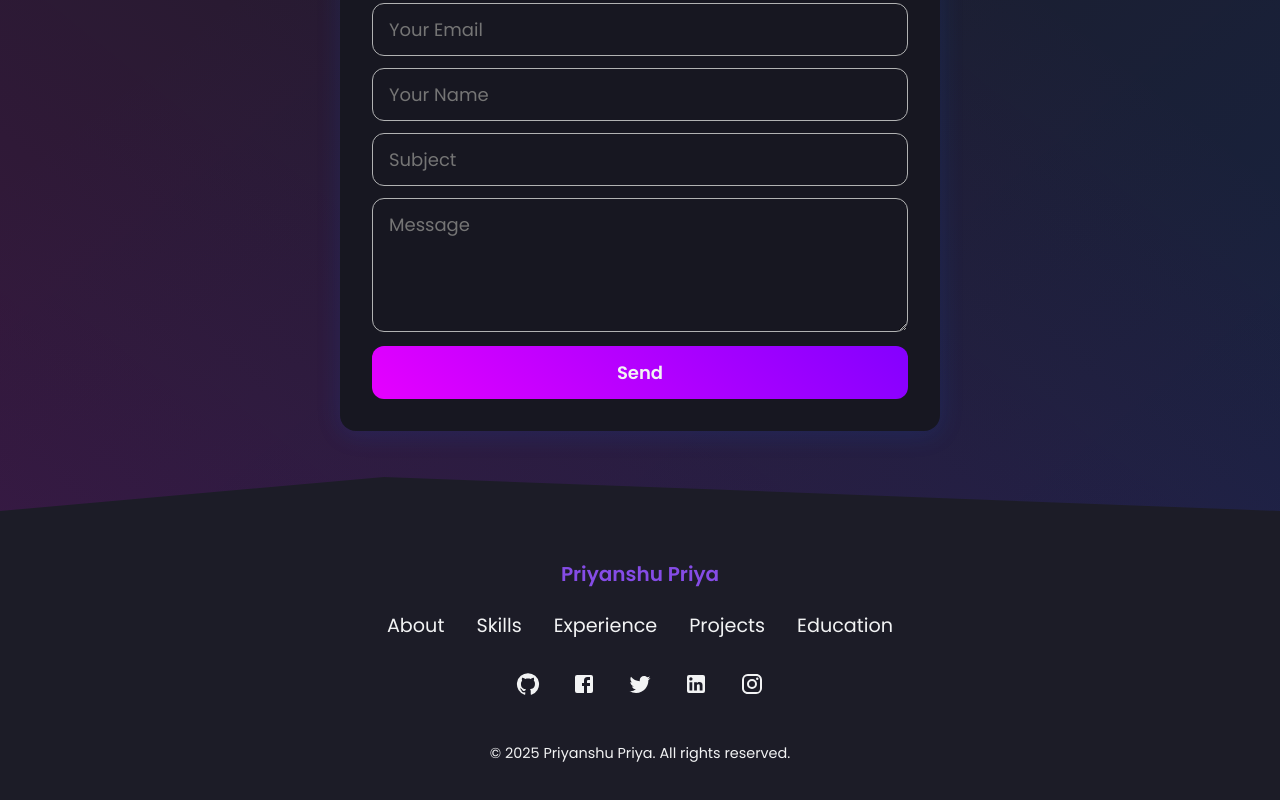
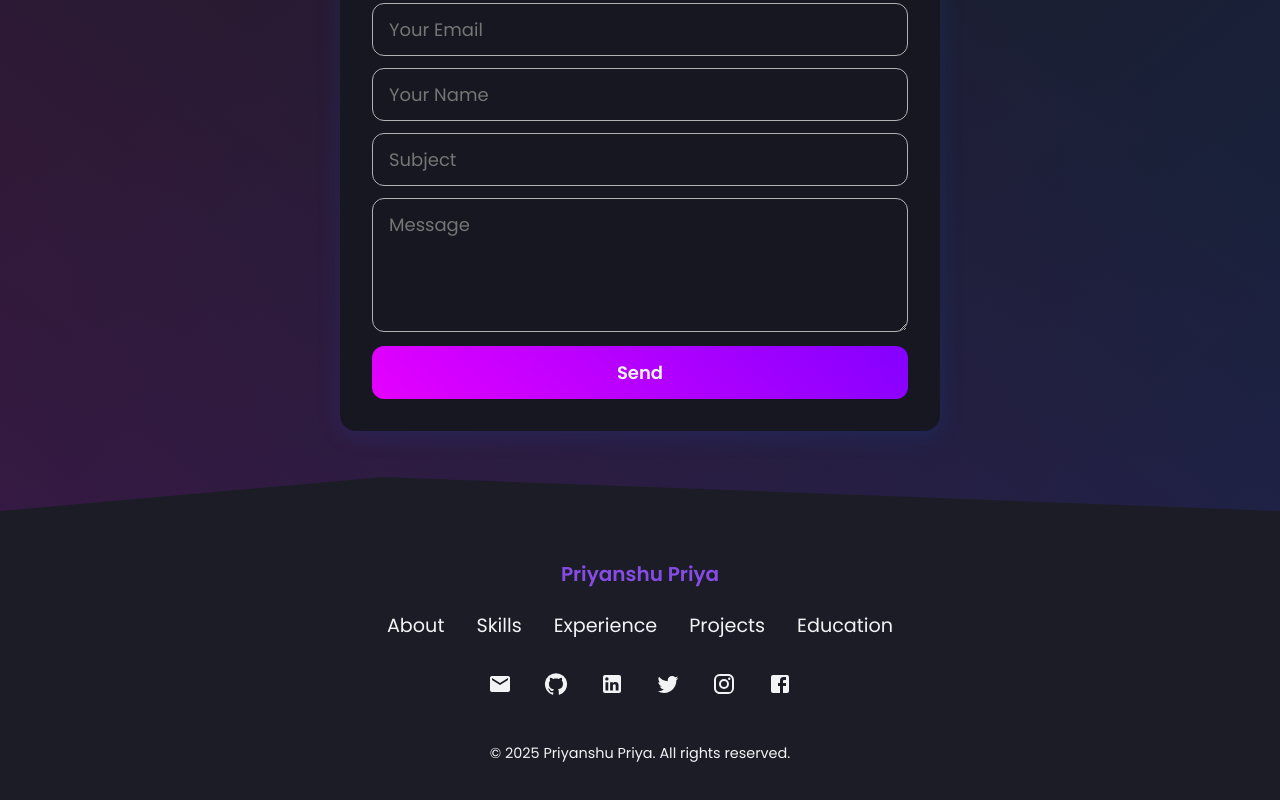
Before and after one commit to Priyanshupriya686/portfolio, a React (Create React App) app: page / in a window 1280 px wide. Shown: the part 3810-4610 px from the top of the page. Built offline with nearby package versions, Linux system fonts and the light colour scheme.

Commit message:
Social icon changes

```diff
--- a/src/components/Contact/index.js
+++ b/src/components/Contact/index.js
@@ -172,7 +172,7 @@ const Contact = () => {
   };
 
   return (
-    <Container>
+    <Container id="contact">
       <Wrapper>
         <Title>Contact</Title>
         <Desc>Feel free to reach out!</Desc>
--- a/src/components/Footer/index.js
+++ b/src/components/Footer/index.js
@@ -4,6 +4,7 @@ import TwitterIcon from '@mui/icons-material/Twitter';
 import LinkedInIcon from '@mui/icons-material/LinkedIn';
 import InstagramIcon from '@mui/icons-material/Instagram';
 import GitHubIcon from '@mui/icons-material/GitHub';
+import GmailIcon from '@mui/icons-material/Mail';
 import { Bio } from '../../data/constants';
 
 const FooterContainer = styled.div`
@@ -16,7 +17,7 @@ const FooterContainer = styled.div`
 
 
 const FooterWrapper = styled.footer`
-  width: 100%;
+ width: 100%;
   max-width: 1200px;
   display: flex;
   flex-direction: column;
@@ -98,11 +99,12 @@ function Footer() {
           <NavLink href="#education">Education</NavLink>
         </Nav>
         <SocialMediaIcons>
+          <SocialMediaIcon href={`mailto:${Bio.email}`} target="_blank"> <GmailIcon /></SocialMediaIcon>
           <SocialMediaIcon href={Bio.github} target="display"><GitHubIcon /></SocialMediaIcon>
+          <SocialMediaIcon href={Bio.linkedin} target="display"><LinkedInIcon /></SocialMediaIcon>
+          <SocialMediaIcon href={Bio.twitter} target="display"><TwitterIcon /></SocialMediaIcon>
+          <SocialMediaIcon href={Bio.insta} target="display"><InstagramIcon /></SocialMediaIcon>
           <SocialMediaIcon href={Bio.facebook} target="display"><FacebookIcon /></SocialMediaIcon>
-          <SocialMediaIcon href={Bio.twitter} target="display"><TwitterIcon /></SocialMediaIcon>
-          <SocialMediaIcon href={Bio.linkedin} target="display"><LinkedInIcon /></SocialMediaIcon>
-          <SocialMediaIcon href={Bio.insta} target="display"><InstagramIcon /></SocialMediaIcon>
         </SocialMediaIcons>
         <Copyright>
           &copy; 2025 Priyanshu Priya. All rights reserved.
--- a/src/data/constants.js
+++ b/src/data/constants.js
@@ -1,3 +1,4 @@
+import { Email } from '@mui/icons-material';
 import EducathonImage from '../images/Educathon.png';
 import OnlineCollege from '../images/Online college.png';
 import Resturent from '../images/Resturent.png';
@@ -20,7 +21,7 @@ export const Bio = {
   twitter: "https://twitter.com/Im_priyanshu__",
   insta: "https://www.instagram.com/priyanshupriya686",
   facebook: "https://www.facebook.com/priyanshu.raj.37819",
-
+  email: "hardestclimb586@gmail.com",
 };
 
 export const skills = [
```
